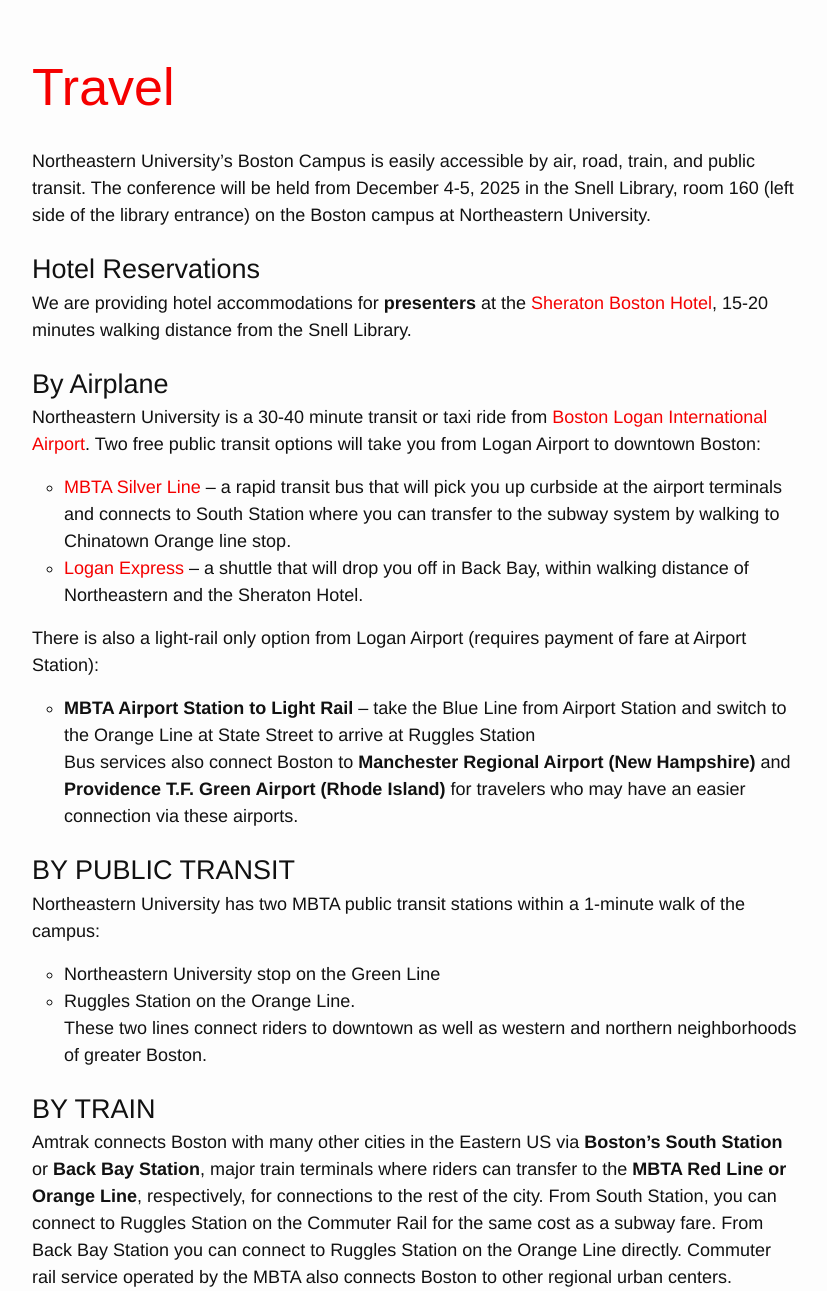
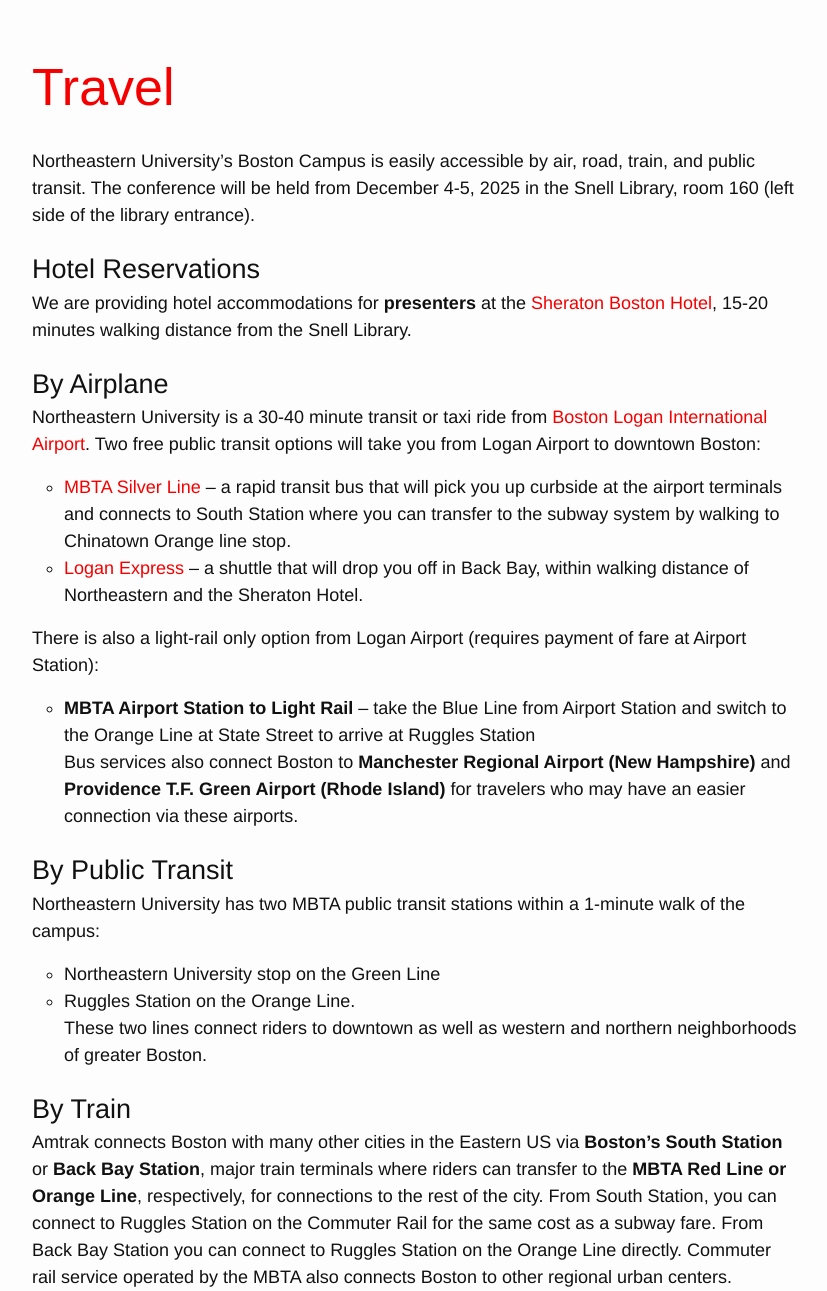
Before and after one commit to elotroalex/tcd12, a Jekyll site: the page built from travel.md, in a window 1280 px wide and 1400 px high, scrolled down 495 px, cut to the strip 109-1400 px from the top of the window. Shown: the whole strip, without its empty margins (224-1051 px from the left). Built offline with Jekyll 4.4.1, drawn with Linux system fonts in a browser that asks for light colours.

Commit message:
Update travel.md
format change and repetition removed

```diff
--- a/travel.md
+++ b/travel.md
@@ -5,7 +5,7 @@
 
 # Travel
 
-Northeastern University’s Boston Campus is easily accessible by air, road, train, and public transit. The conference will be held from December 4-5, 2025 in the Snell Library, room 160 (left side of the library entrance) on the Boston campus at Northeastern University.
+Northeastern University’s Boston Campus is easily accessible by air, road, train, and public transit. The conference will be held from December 4-5, 2025 in the Snell Library, room 160 (left side of the library entrance).
 
 ## Hotel Reservations
 
@@ -23,7 +23,7 @@
 Bus services also connect Boston to **Manchester Regional Airport (New Hampshire)** and **Providence T.F. Green Airport (Rhode Island)** for travelers who may have an easier connection via these airports.
 
 
-## BY PUBLIC TRANSIT
+## By Public Transit
 
 Northeastern University has two MBTA public transit stations within a 1-minute walk of the campus:
 - Northeastern University stop on the Green Line
@@ -31,12 +31,12 @@
 These two lines connect riders to downtown as well as western and northern neighborhoods of greater Boston.
 
 
-## BY TRAIN
+## By Train
 
 Amtrak connects Boston with many other cities in the Eastern US via **Boston’s South Station** or **Back Bay Station**, major train terminals where riders can transfer to the **MBTA Red Line or Orange Line**, respectively, for connections to the rest of the city.  From South Station, you can connect to Ruggles Station on the Commuter Rail for the same cost as a subway fare. From Back Bay Station you can connect to Ruggles Station on the Orange Line directly.
 Commuter rail service operated by the MBTA also connects Boston to other regional urban centers.
 
 
-## PARKING
+## Parking
 
 Multiple public parking garages are available on/adjacent to Northeastern’s Campus, with parking available at daily rates. The Renaissance Park Garage [835 Columbus Ave](https://www.google.com/maps/place/LAZ+Parking+-+NU+-+Renaissance+Park+Garage/@42.336323,-71.0883866,664m/data=!3m2!1e3!4b1!4m6!3m5!1s0x89e37b2e78d1c1cd:0x2cc09f9342a8f35e!8m2!3d42.336323!4d-71.0883866!16s%2Fg%2F11j1bnc05p?entry=ttu&g_ep=EgoyMDI1MTAyOS4xIKXMDSoASAFQAw%3D%3D) provides easy access to the conference venues via a pedestrian overpass at Ruggles Station.
```
